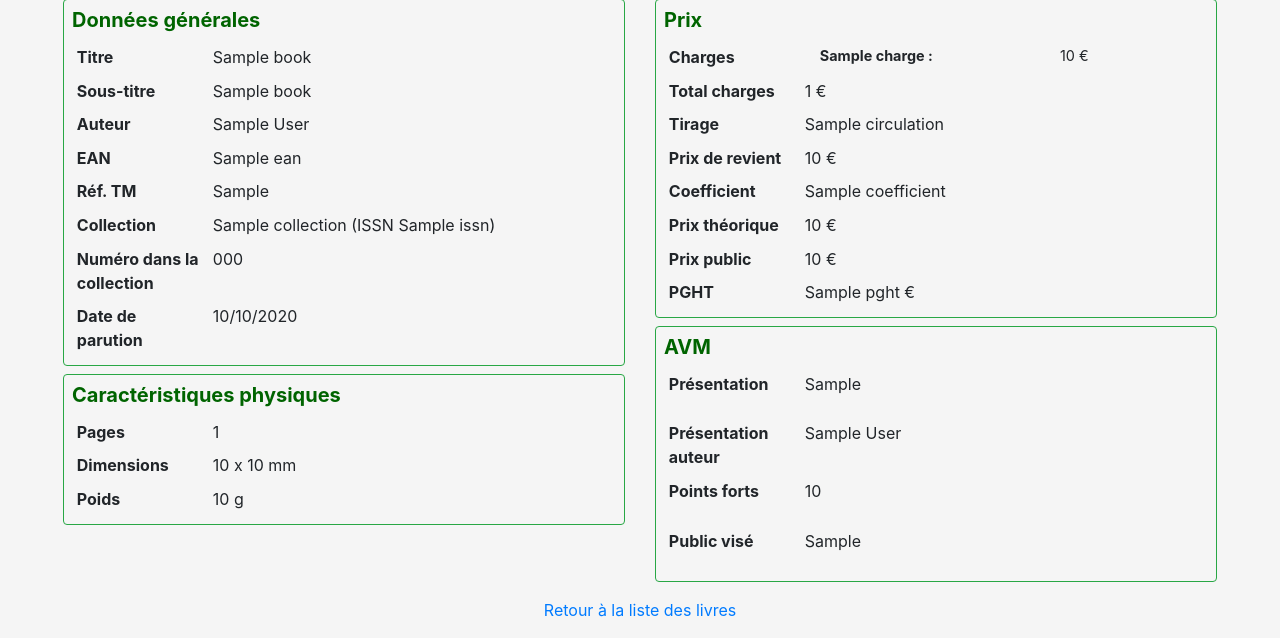
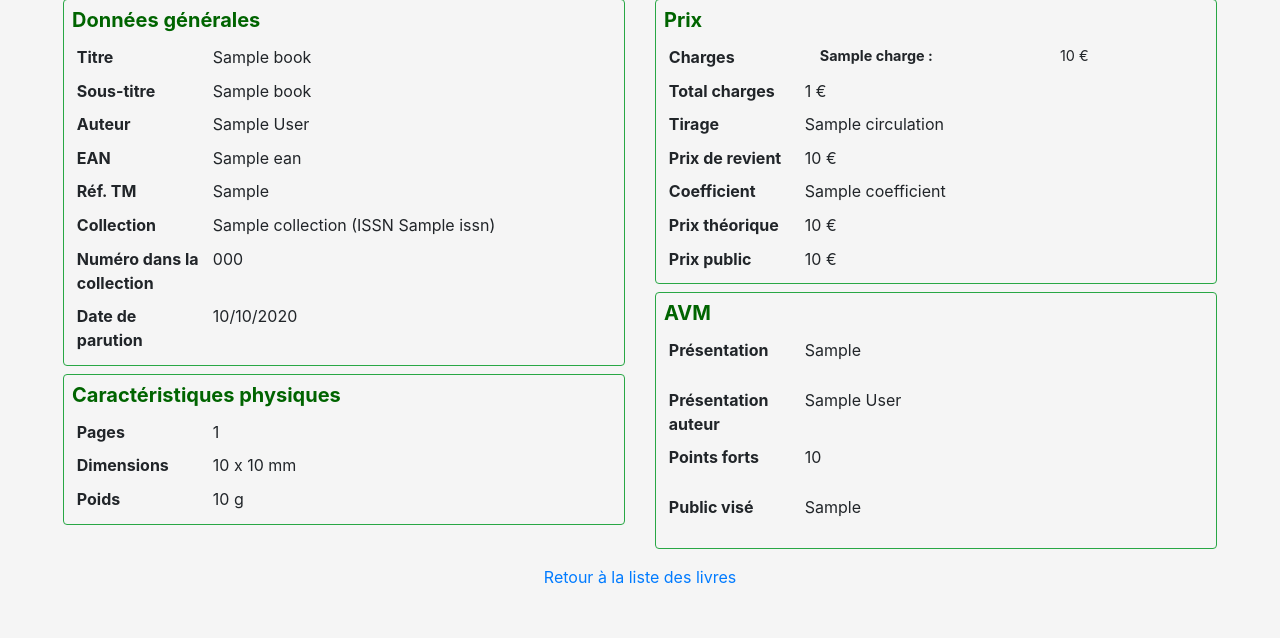
Before and after one commit to BrRoman/Editor, a Django app: template editor/apps/products/templates/products/books/details.html in a window 1280 px wide. Shown: the part 294-932 px from the top of the page. After the commit the page ends 878 px from the top, so only its background shows below. Run offline with Django 3.2, Linux system fonts and the light colour scheme; the template is opened without the code that fills it: most values are stand-ins (such as "Sample title", 1, 10 or a date in 2020); style sheets or scripts are compiled from the project's sources; some libraries are stand-ins or nearby versions; some web fonts are replaced.

Commit message:
Books: details.html: pght removed.

```diff
--- a/editor/apps/products/templates/products/books/details.html
+++ b/editor/apps/products/templates/products/books/details.html
@@ -118,10 +118,6 @@
                         <td class="font-weight-bold col-3">Prix public</td>
                         <td>{{ book.price|default_if_none:'?' }} €</td>
                     </tr>
-                    <tr>
-                        <td class="font-weight-bold col-3">PGHT</td>
-                        <td>{{ book.pght|default_if_none:'?' }} €</td>
-                    </tr>
                 </table>
             </div>
 
```
